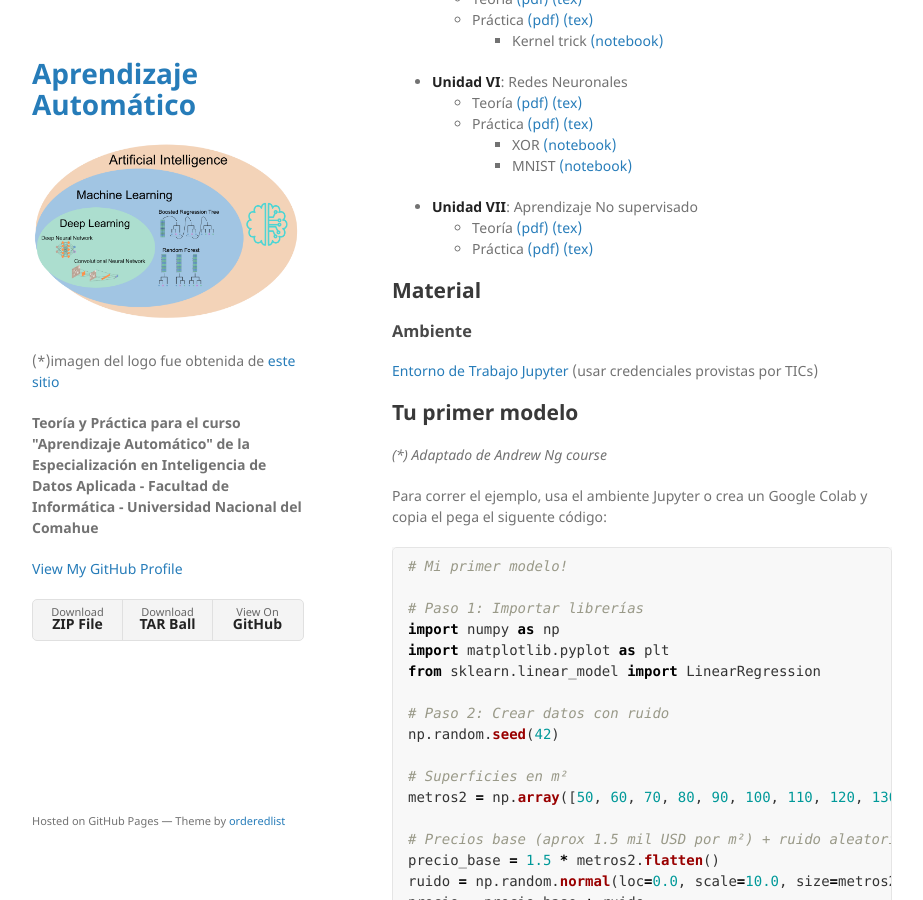
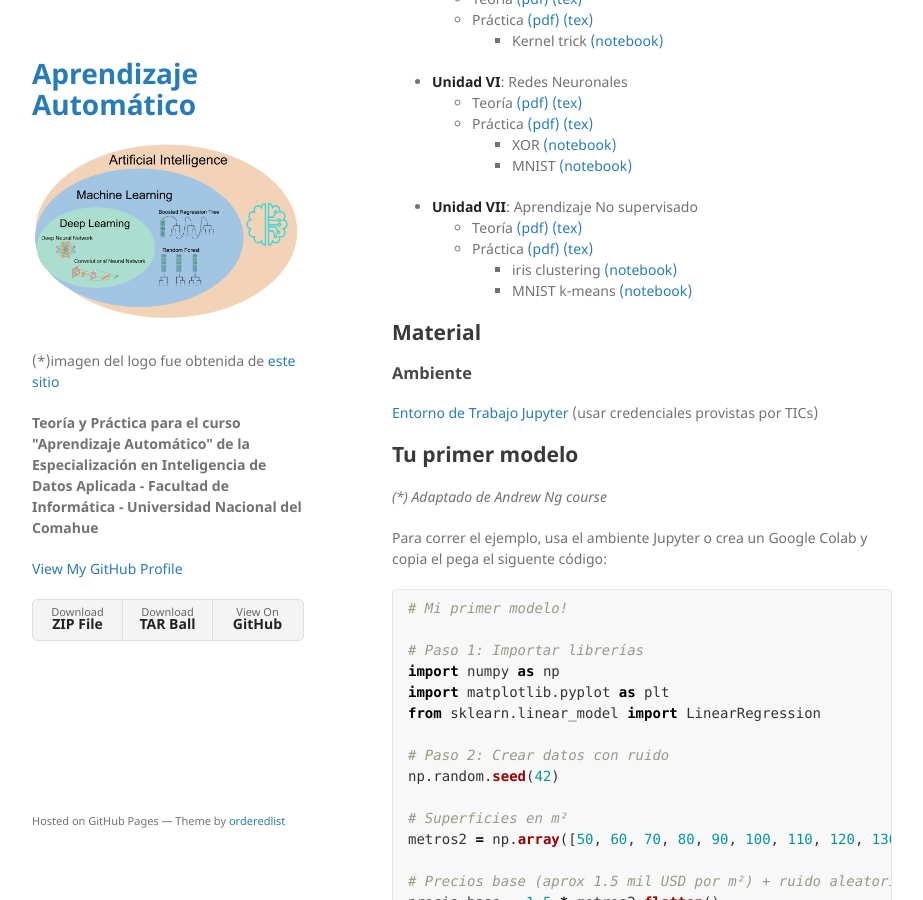
Before and after one commit to germanbraun/germanbraun.github.io, a Jekyll site: the page built from index.md, in a window 1280 px wide and 900 px high, scrolled down 1023 px. Shown: the whole window, without its empty margins (178-1101 px from the left). Built offline with Jekyll 4.4.1, drawn with Linux system fonts in a browser that asks for light colours; our own code applies the rules of GitHub Pages for plain Markdown files.

Commit message:
index update

```diff
--- a/index.md
+++ b/index.md
@@ -53,8 +53,10 @@ algoritmos
     * XOR [(notebook)](https://github.com/germanbraun/germanbraun.github.io/blob/main/docs/UnidadVI/Laboratorio/XOR.ipynb)
     * MNIST [(notebook)](https://github.com/germanbraun/germanbraun.github.io/blob/main/docs/UnidadVI/Laboratorio/ANN-MNIST.ipynb)
 * **Unidad VII**: Aprendizaje No supervisado
-  * Teoría [(pdf)]() [(tex)]()
-  * Práctica [(pdf)]() [(tex)]()
+  * Teoría [(pdf)](/docs/UnidadVII/Teoria/EIDA_Unidad_VII.pdf) [(tex)](/docs/UnidadVII/Teoria/EIDA_Unidad_VII.zip)
+  * Práctica [(pdf)](/docs/UnidadVII/Laboratorio/Laboratorio_VII.pdf) [(tex)](/docs/UnidadVII/Laboratorio/Laboratorio_VII.zip)
+    * iris clustering [(notebook)](https://github.com/germanbraun/germanbraun.github.io/blob/main/docs/UnidadVII/Laboratorio/iris_clustering.ipynb)
+    * MNIST k-means [(notebook)](https://github.com/germanbraun/germanbraun.github.io/blob/main/docs/UnidadVII/Laboratorio/kmeans_MNIST.ipynb)
 
 
 ## Material
```
